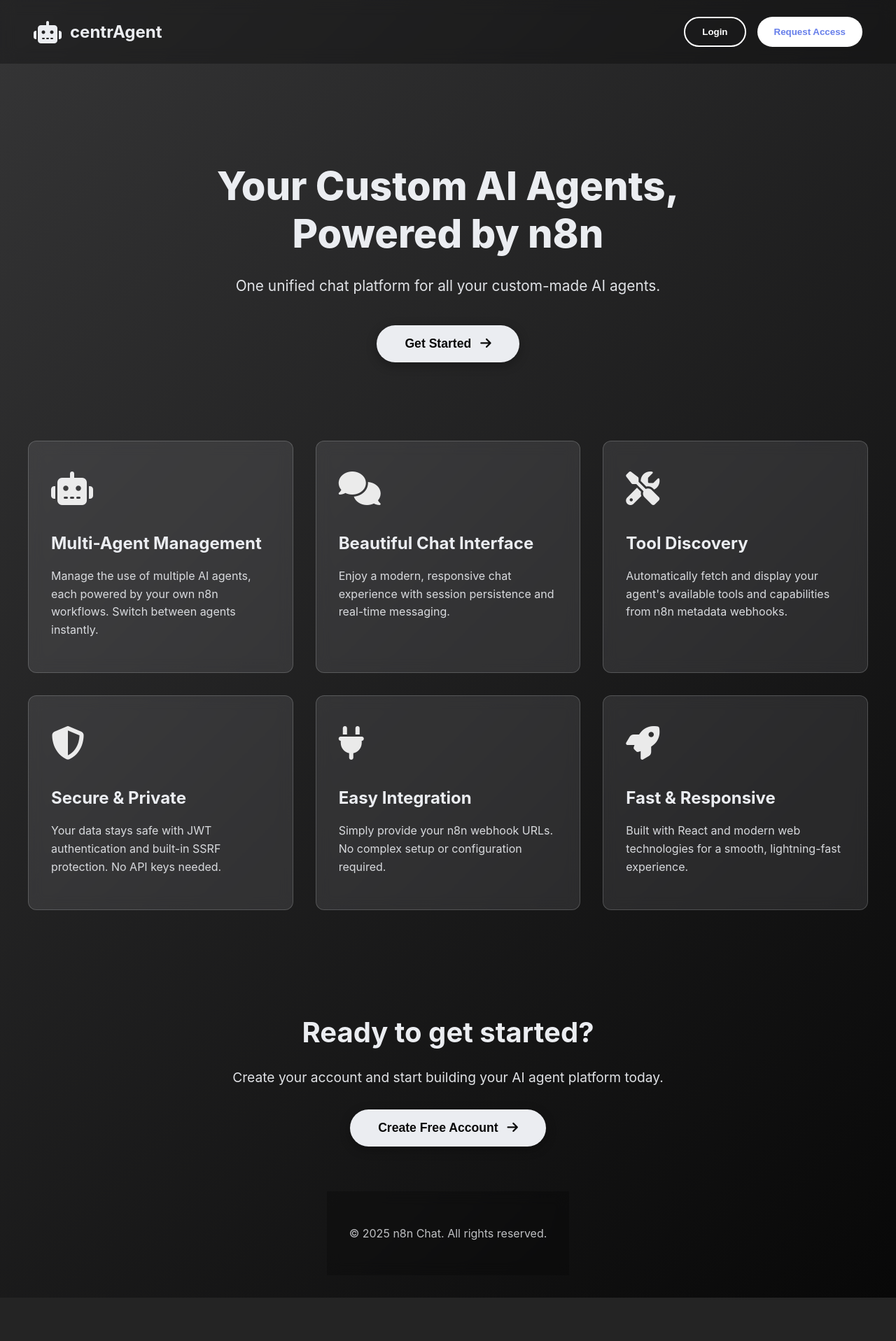
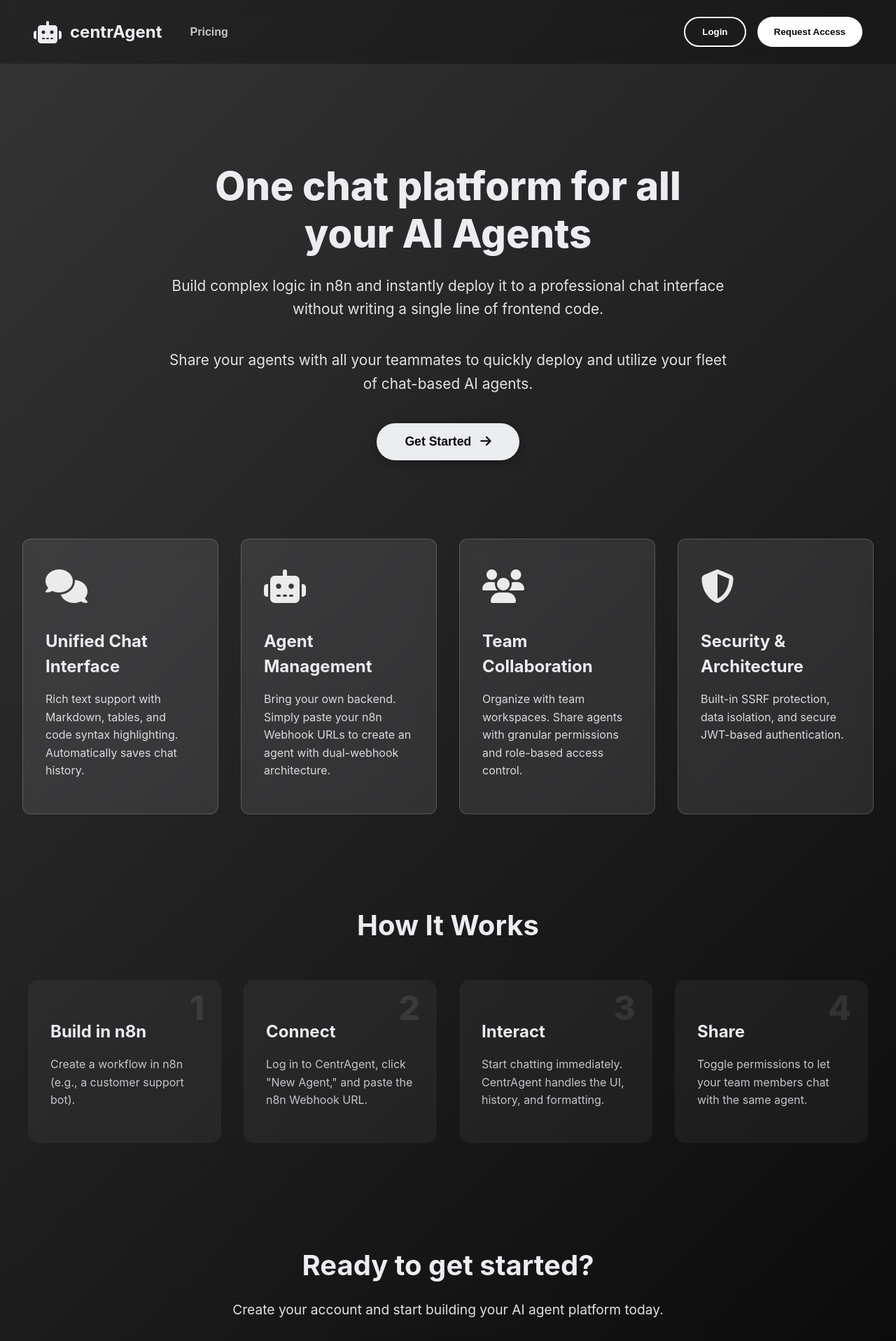
Before and after one commit to jonashjda/centrAgent_landing, a React (Vite) app: page / in a window 1280 px wide. Shown: the top 1917 px of the page at 70% size. Before the commit the page ends 1855 px from the top, so only its background shows below. Built offline with nearby package versions, Linux system fonts and the light colour scheme.

Commit message:
Did some layout tweaks

```diff
--- a/src/App.css
+++ b/src/App.css
@@ -8,7 +8,6 @@
 
 .landing-header {
   display: flex;
-  justify-content: space-between;
   align-items: center;
   padding: 1.5rem 3rem;
   background: rgba(0, 0, 0, 0.3);
@@ -30,6 +29,7 @@
 .auth-buttons {
   display: flex;
   gap: 1rem;
+  margin-left: auto;
 }
 
 .landing-content {
@@ -85,9 +85,9 @@
 
 .features {
   display: grid;
-  grid-template-columns: repeat(auto-fit, minmax(300px, 1fr));
+  grid-template-columns: repeat(auto-fit, minmax(250px, 1fr));
   gap: 2rem;
-  max-width: 1200px;
+  max-width: 1500px;
   width: 100%;
   margin: 3rem 0;
   padding: 0 2rem;
@@ -145,7 +145,6 @@
 .landing-footer {
   text-align: center;
   padding: 2rem;
-  background: rgba(0, 0, 0, 0.2);
   backdrop-filter: blur(10px);
 }
 
@@ -156,7 +155,7 @@
 /* Button overrides for landing page */
 .landing .btn-primary {
   background: white;
-  color: #667eea;
+  color: #080808;
   border: none;
   padding: 0.75rem 1.5rem;
   border-radius: 50px;
@@ -185,10 +184,176 @@
   transform: translateY(-2px);
 }
 
+.how-it-works {
+  text-align: center;
+  max-width: 1200px;
+  width: 100%;
+  margin: 3rem 0;
+  padding: 0 2rem;
+}
+
+.how-it-works h2 {
+  font-size: 2.5rem;
+  margin-bottom: 3rem;
+}
+
+.steps-grid {
+  display: grid;
+  grid-template-columns: repeat(auto-fit, minmax(250px, 1fr));
+  gap: 2rem;
+}
+
+
+.step-card {
+  background: rgba(235, 237, 241, 0.05);
+  padding: 2rem;
+  border-radius: 15px;
+  position: relative;
+  text-align: left;
+  transition: transform 0.2s, background 0.2s;
+}
+
+.step-card:hover {
+  transform: translateY(-5px);
+  background: rgba(255, 255, 255, 0.15);
+}
+
+.step-number {
+  font-size: 3rem;
+  font-weight: 800;
+  color: rgba(235, 237, 241, 0.1);
+  position: absolute;
+  top: 1rem;
+  right: 1.5rem;
+  line-height: 1;
+}
+
+.step-card h3 {
+  font-size: 1.5rem;
+  margin-bottom: 1rem;
+  color: #ebedf1;
+}
+
+.step-card p {
+  color: rgba(235, 237, 241, 0.8);
+  line-height: 1.6;
+}
+
+/* Navigation */
+.nav-links {
+  display: flex;
+  gap: 2rem;
+  margin: 0 2rem;
+}
+
+.nav-link {
+  background: none;
+  border: none;
+  color: #ebedf1;
+  font-size: 1rem;
+  font-weight: 600;
+  cursor: pointer;
+  opacity: 0.8;
+  transition: opacity 0.2s;
+  padding: 0.5rem;
+}
+
+.nav-link:hover, .nav-link.active {
+  opacity: 1;
+}
+
+/* Pricing */
+.pricing-container {
+  display: flex;
+  justify-content: center;
+  gap: 2rem;
+  padding: 2rem;
+  flex-wrap: wrap;
+  max-width: 1200px;
+  width: 100%;
+  margin: 0 auto;
+}
+
+.pricing-card {
+  background: rgba(235, 237, 241, 0.05);
+  border: 1px solid rgba(235, 237, 241, 0.1);
+  border-radius: 20px;
+  padding: 2.5rem;
+  width: 100%;
+  max-width: 400px;
+  display: flex;
+  flex-direction: column;
+  transition: transform 0.3s, box-shadow 0.3s;
+}
+
+.pricing-card:hover {
+  transform: translateY(-5px);
+  box-shadow: 0 10px 30px rgba(0, 0, 0, 0.2);
+}
+
+.pricing-card.featured {
+  background: rgba(235, 237, 241, 0.1);
+  border-color: rgba(235, 237, 241, 0.3);
+  position: relative;
+}
+
+.pricing-header {
+  text-align: center;
+  margin-bottom: 2rem;
+  border-bottom: 1px solid rgba(235, 237, 241, 0.1);
+  padding-bottom: 2rem;
+}
+
+.pricing-header h3 {
+  font-size: 1.5rem;
+  margin-bottom: 1rem;
+  color: #ebedf1;
+}
+
+.price {
+  font-size: 3.5rem;
+  font-weight: 800;
+  color: #ebedf1;
+  margin-bottom: 0.5rem;
+}
+
+.price span {
+  font-size: 1rem;
+  font-weight: 400;
+  opacity: 0.7;
+}
+
+.pricing-features {
+  list-style: none;
+  padding: 0;
+  margin: 0 0 2rem 0;
+  flex: 1;
+}
+
+.pricing-features li {
+  display: flex;
+  align-items: center;
+  gap: 0.75rem;
+  margin-bottom: 1rem;
+  color: rgba(235, 237, 241, 0.9);
+}
+
+.pricing-features li i {
+  color: #4ade80;
+}
+
+.full-width {
+  width: 100%;
+}
+
 /* Responsive design */
 @media (max-width: 768px) {
   .landing-header {
     padding: 1rem 1.5rem;
+  }
+
+  .nav-links {
+    display: none;
   }
 
   .hero h1 {
--- a/src/App.jsx
+++ b/src/App.jsx
@@ -2,6 +2,7 @@
 import { BrowserRouter as Router, Routes, Route } from 'react-router-dom';
 import LandingPage from './LandingPage';
 import RequestAccess from './RequestAccess';
+import Pricing from './Pricing';
 import './App.css';
 
 export default function App() {
@@ -9,6 +10,7 @@
     <Router>
       <Routes>
         <Route path="/" element={<LandingPage />} />
+        <Route path="/pricing" element={<Pricing />} />
         <Route path="/request-access" element={<RequestAccess />} />
       </Routes>
     </Router>
--- a/src/LandingPage.jsx
+++ b/src/LandingPage.jsx
@@ -5,10 +5,10 @@
 export default function LandingPage() {
   const navigate = useNavigate();
   // TODO: Update this URL to your platform's subdomain
-  const platformUrl = 'http://localhost:5173';
+  const platformUrl = 'https://centragent.netlify.app';
 
   const handleLogin = () => {
-    window.location.href = `${platformUrl}/login`;
+    window.location.href = `${platformUrl}`;
   };
 
   const handleAccessRequest = () => {
@@ -22,6 +22,9 @@
           <i className="fa-solid fa-robot"></i>
           <span>centrAgent</span>
         </div>
+        <nav className="nav-links">
+          <button onClick={() => navigate('/pricing')} className="nav-link">Pricing</button>
+        </nav>
         <div className="auth-buttons">
           <button onClick={handleLogin} className="btn-secondary">
             Login
@@ -34,9 +37,12 @@
 
       <main className="landing-content">
         <section className="hero">
-          <h1>Your Custom AI Agents, Powered by n8n</h1>
+          <h1>One chat platform for all your AI Agents</h1>
           <p className="hero-subtitle">
-            One unified chat platform for all your custom-made AI agents.
+            Build complex logic in n8n and instantly deploy it to a professional chat interface without writing a single line of frontend code.
+          </p>
+          <p className='hero-subtitle'>
+            Share your agents with all your teammates to quickly deploy and utilize your fleet of chat-based AI agents.
           </p>
           <button onClick={handleAccessRequest} className="btn-hero">
             Get Started <i className="fa-solid fa-arrow-right"></i>
@@ -46,50 +52,60 @@
         <section className="features">
           <div className="feature-card">
             <div className="feature-icon">
-              <i className="fa-solid fa-robot"></i>
+              <i className="fa-solid fa-comments"></i>
             </div>
-            <h3>Multi-Agent Management</h3>
-            <p>Manage the use of multiple AI agents, each powered by your own n8n workflows. Switch between agents instantly.</p>
+            <h3>Unified Chat Interface</h3>
+            <p>Rich text support with Markdown, tables, and code syntax highlighting. Automatically saves chat history.</p>
           </div>
 
           <div className="feature-card">
             <div className="feature-icon">
-              <i className="fa-solid fa-comments"></i>
+              <i className="fa-solid fa-robot"></i>
             </div>
-            <h3>Beautiful Chat Interface</h3>
-            <p>Enjoy a modern, responsive chat experience with session persistence and real-time messaging.</p>
+            <h3>Agent Management</h3>
+            <p>Bring your own backend. Simply paste your n8n Webhook URLs to create an agent with dual-webhook architecture.</p>
           </div>
 
           <div className="feature-card">
             <div className="feature-icon">
-              <i className="fa-solid fa-screwdriver-wrench"></i>
+              <i className="fa-solid fa-users"></i>
             </div>
-            <h3>Tool Discovery</h3>
-            <p>Automatically fetch and display your agent's available tools and capabilities from n8n metadata webhooks.</p>
+            <h3>Team Collaboration</h3>
+            <p>Organize with team workspaces. Share agents with granular permissions and role-based access control.</p>
           </div>
 
           <div className="feature-card">
             <div className="feature-icon">
               <i className="fa-solid fa-shield-halved"></i>
             </div>
-            <h3>Secure & Private</h3>
-            <p>Your data stays safe with JWT authentication and built-in SSRF protection. No API keys needed.</p>
+            <h3>Security & Architecture</h3>
+            <p>Built-in SSRF protection, data isolation, and secure JWT-based authentication.</p>
           </div>
+        </section>
 
-          <div className="feature-card">
-            <div className="feature-icon">
-              <i className="fa-solid fa-plug"></i>
+        <section className="how-it-works">
+          <h2>How It Works</h2>
+          <div className="steps-grid">
+            <div className="step-card">
+              <div className="step-number">1</div>
+              <h3>Build in n8n</h3>
+              <p>Create a workflow in n8n (e.g., a customer support bot).</p>
             </div>
-            <h3>Easy Integration</h3>
-            <p>Simply provide your n8n webhook URLs. No complex setup or configuration required.</p>
-          </div>
-
-          <div className="feature-card">
-            <div className="feature-icon">
-              <i className="fa-solid fa-rocket"></i>
+            <div className="step-card">
+              <div className="step-number">2</div>
+              <h3>Connect</h3>
+              <p>Log in to CentrAgent, click "New Agent," and paste the n8n Webhook URL.</p>
             </div>
-            <h3>Fast & Responsive</h3>
-            <p>Built with React and modern web technologies for a smooth, lightning-fast experience.</p>
+            <div className="step-card">
+              <div className="step-number">3</div>
+              <h3>Interact</h3>
+              <p>Start chatting immediately. CentrAgent handles the UI, history, and formatting.</p>
+            </div>
+            <div className="step-card">
+              <div className="step-number">4</div>
+              <h3>Share</h3>
+              <p>Toggle permissions to let your team members chat with the same agent.</p>
+            </div>
           </div>
         </section>
 
@@ -102,7 +118,7 @@
         </section>
 
         <footer className="landing-footer">
-            <p>&copy; {new Date().getFullYear()} n8n Chat. All rights reserved.</p>
+            <p>&copy; {new Date().getFullYear()} CentrAgent. All rights reserved.</p>
         </footer>
       </main>
     </div>
--- /dev/null
+++ b/src/Pricing.jsx
@@ -0,0 +1,89 @@
+import React from 'react';
+import { useNavigate } from 'react-router-dom';
+import './App.css';
+
+export default function Pricing() {
+  const navigate = useNavigate();
+  const platformUrl = 'http://localhost:5173';
+
+  const handleLogin = () => {
+    window.location.href = `${platformUrl}/login`;
+  };
+
+  const handleAccessRequest = (planType) => {
+    navigate('/request-access', { state: { plan: planType } });
+  };
+
+  const handleHome = () => {
+    navigate('/');
+  };
+
+  return (
+    <div className="landing">
+      <header className="landing-header">
+        <div className="logo" onClick={handleHome} style={{cursor: 'pointer'}}>
+          <i className="fa-solid fa-robot"></i>
+          <span>centrAgent</span>
+        </div>
+        <nav className="nav-links">
+          <button className="nav-link active">Pricing</button>
+        </nav>
+        <div className="auth-buttons">
+          <button onClick={handleLogin} className="btn-secondary">
+            Login
+          </button>
+          <button onClick={() => handleAccessRequest('personal')} className="btn-primary">
+            Request Access
+          </button>
+        </div>
+      </header>
+
+      <main className="landing-content">
+        <section className="hero">
+          <h1>Early Access Pricing</h1>
+          <p className="hero-subtitle">
+            Choose between a Personal or a Team account depending on your specific needs.
+          </p>
+        </section>
+
+        <section className="pricing-container">
+          <div className="pricing-card">
+            <div className="pricing-header">
+              <h3>Personal</h3>
+              <div className="price">$0<span>/mo</span></div>
+              <p>Perfect for individuals building their own agents.</p>
+            </div>
+            <ul className="pricing-features">
+              <li><i className="fa-solid fa-check"></i> Unlimited Personal Agents</li>
+              <li><i className="fa-solid fa-check"></i> Basic Chat Interface</li>
+            </ul>
+            <button onClick={() => handleAccessRequest('personal')} className="btn-secondary full-width">
+              Request Access
+            </button>
+          </div>
+
+          <div className="pricing-card featured">
+            <div className="pricing-header">
+              <h3>Team</h3>
+              <div className="price">Get a quote</div>
+              <p>For teams collaborating on shared workflows.</p>
+            </div>
+            <ul className="pricing-features">
+              <li><i className="fa-solid fa-check"></i> Everything in Personal</li>
+              <li><i className="fa-solid fa-check"></i> Unlimited Team Members</li>
+              <li><i className="fa-solid fa-check"></i> Shared Agent Workspaces</li>
+              <li><i className="fa-solid fa-check"></i> Role-Based Access Control</li>
+            </ul>
+            <button onClick={() => handleAccessRequest('team')} className="btn-primary full-width">
+              Submit Inquiry
+            </button>
+          </div>
+        </section>
+
+        <footer className="landing-footer">
+            <p>&copy; {new Date().getFullYear()} CentrAgent. All rights reserved.</p>
+        </footer>
+      </main>
+    </div>
+  );
+}
```
Also changed, not shown: src/RequestAccess.jsx (+16 -3 lines), 1 other file (tests, documents, lock files or other folders).
